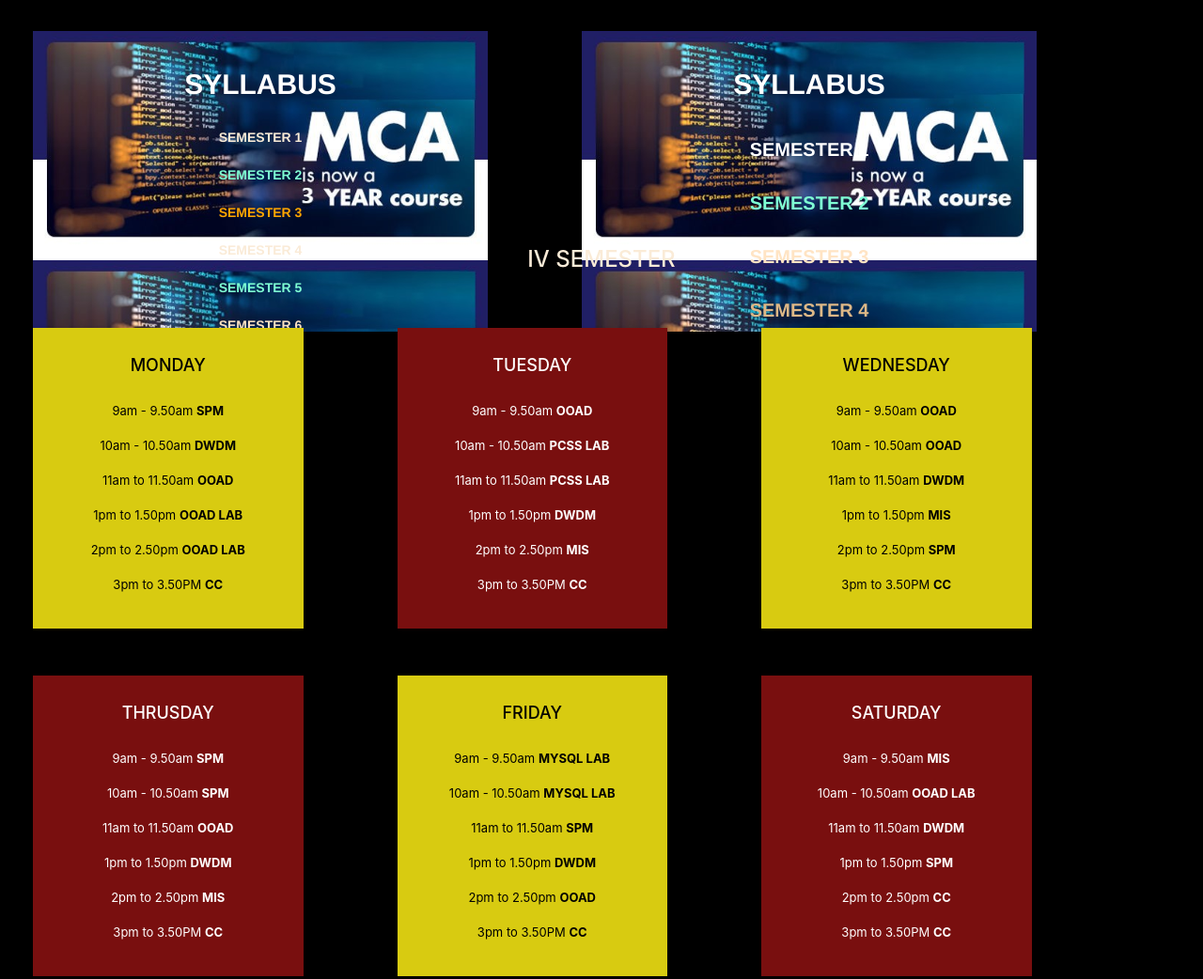
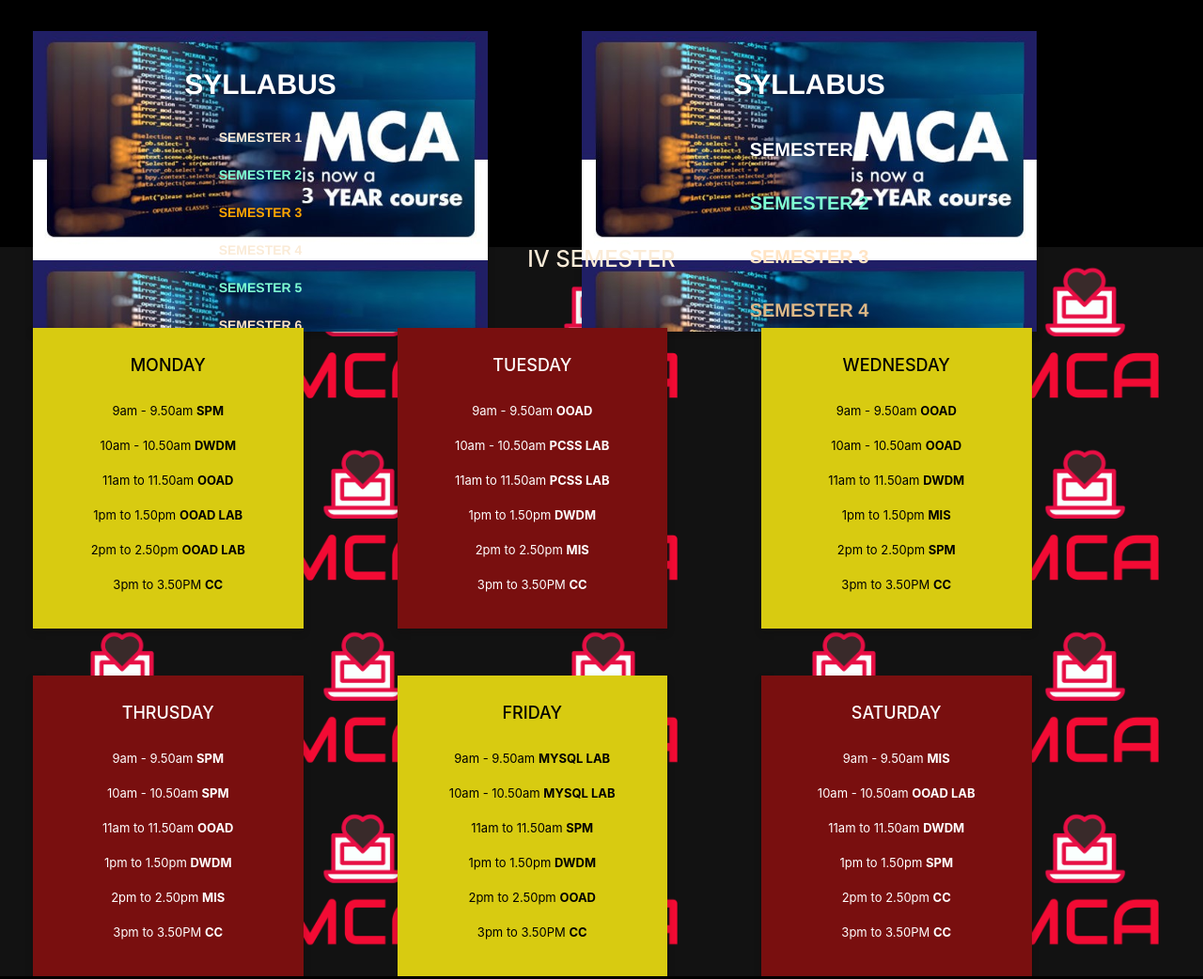
Before and after one commit to lokeshpilla/mcagvp.github.io, a plain HTML site: page index.html in a window 1280 px wide. Shown: the part 767-1809 px from the top of the page at 94% size. Drawn offline with nearby package versions, Linux system fonts and the light colour scheme.

Commit message:
Update style.css

```diff
--- a/style.css
+++ b/style.css
@@ -278,6 +278,7 @@ a.common-btn1
   #sch{
     background-size: 20%;
     color: antiquewhite;
+    background-image: url("mca.png");
     text-align: CENTER;
     font-size: 100;
     font-family: -apple-system, BlinkMacSystemFont, 'Segoe UI', Roboto, Oxygen, Ubuntu, Cantarell, 'Open Sans', 'Helvetica Neue', sans-serif;
```
